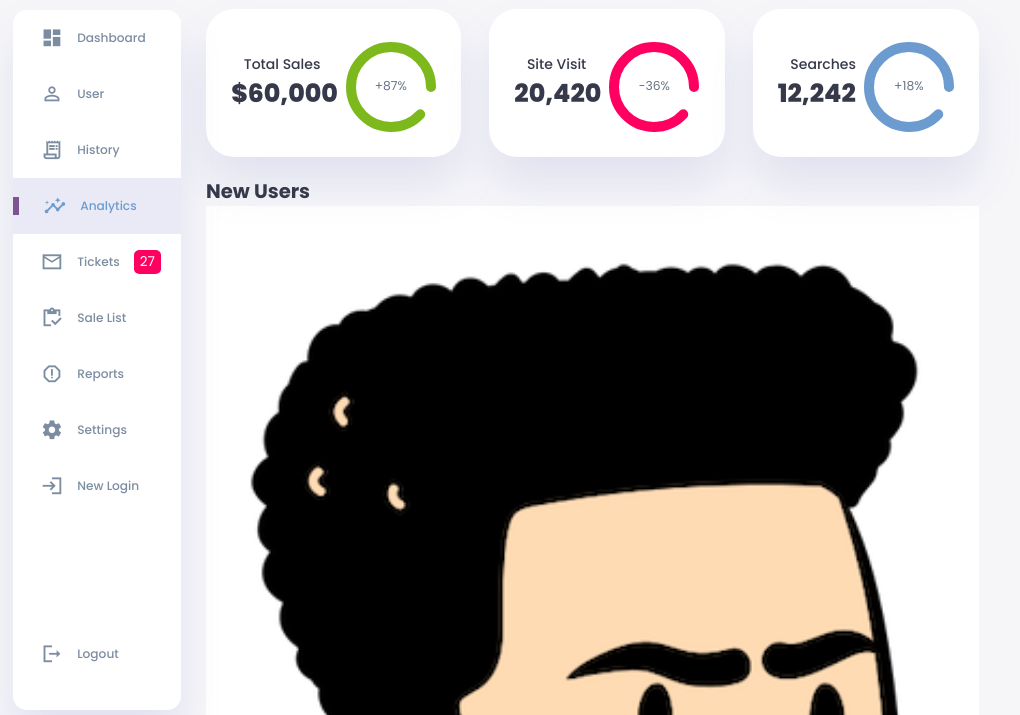
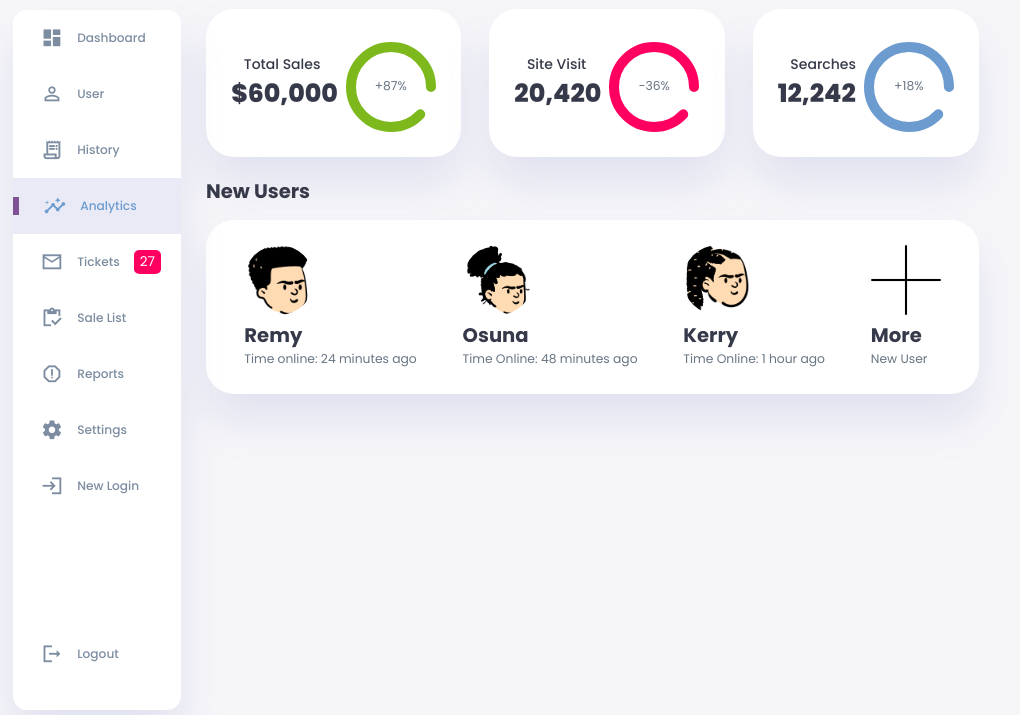
Before and after one commit to StormRobert/dashboard_1, a plain HTML site: page index.html in a window 1280 px wide. Shown: the part 85-800 px from the top of the page, without its empty margins (0-1020 px from the left). Drawn offline with Linux system fonts and the light colour scheme.

Commit message:
edited css new users

```diff
--- a/style.css
+++ b/style.css
@@ -244,6 +244,7 @@ main{
     display: grid;
     grid-template-columns: repeat(3, 1fr);
     gap: 2rem;
+
  }
 
  main .analyse > div{
@@ -254,10 +255,12 @@ main{
     margin-top: 1rem;
     cursor: pointer;
     transition: all 0.3s ease;
+
  }
 
  main .analyse > div:hover{
     box-shadow: none;
+    transform: scale(1.028) translateY(-2px);
  }
 
  main .analyse > div .status{
@@ -325,4 +328,35 @@ main{
  }
  main .new-users .user-list{
     background-color: var(--color-white);
+    padding: var(--card-padding);
+    border-radius: var(--card-border-radius);
+    box-shadow: var(--box-shadow);
+    margin-top: 1rem;
+    display: flex;
+    justify-content: space-around;
+    flex-wrap: wrap;
+    gap: 1.4rem;
+    cursor: pointer;
+    transition: all 0.3s ease;
  }
+
+ main .new-users .user-list:hover{
+    box-shadow: none;
+    transform: scale(1.028) translateY(-2px);
+
+ }
+
+ main .new-users .user-list .user{
+    display: flex;
+    flex-direction: column;
+    justify-content: center;
+
+ }
+
+ main .new-users .user-list img{
+    width: 5rem;
+    height: 5rem;
+    margin-bottom: 0.4rem;
+    border-radius: 50% ;
+
+ }
```
